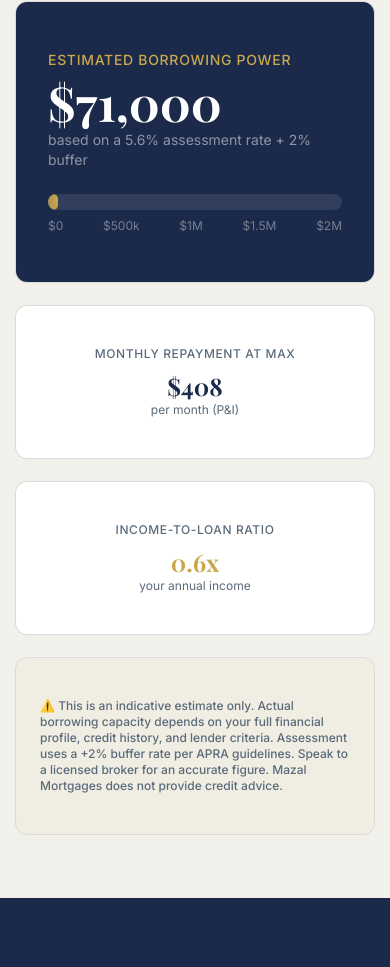
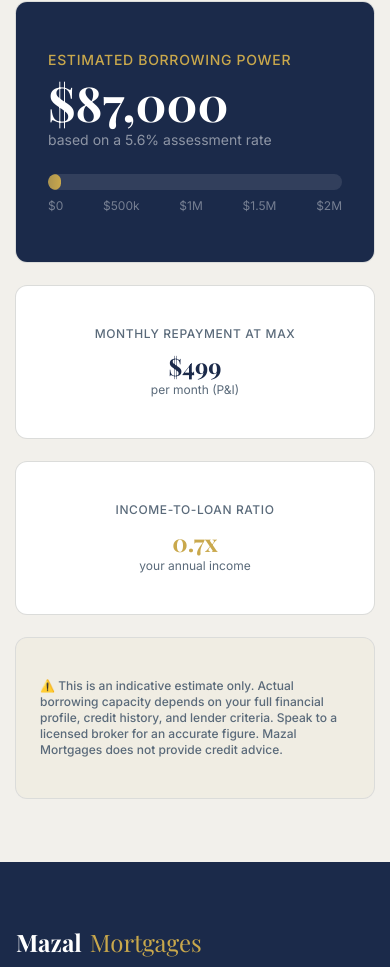
Before and after one commit to bennyblair/mazal-mortages, a Next.js app: page /calculator in a window 390 px wide. Shown: the part 2711-3678 px from the top of the page. Built offline with nearby package versions, Linux system fonts and the light colour scheme; a web font is replaced by a local one.

Commit message:
Remove 2% buffer from borrowing calc, fix mobile hero text overflow

```diff
--- a/src/app/calculator/page.tsx
+++ b/src/app/calculator/page.tsx
@@ -38,7 +38,7 @@ function calculateBorrowingPower(
 ) {
   // Simplified serviceability calculation
   // Banks typically use ~30% of gross income minus commitments
-  const assessmentRate = interestRate + 2; // Buffer rate
+  const assessmentRate = interestRate; // Use the entered rate directly
   const monthlyIncome = (income + otherIncome) / 12;
   const monthlyAvailable = monthlyIncome * 0.3 - expenses - existingRepayments;
   if (monthlyAvailable <= 0) return 0;
@@ -386,7 +386,7 @@ export default function CalculatorPage() {
                 <p className="mt-2 font-heading text-5xl font-bold">
                   {formatCurrency(borrowingPower)}
                 </p>
-                <p className="mt-1 text-sm text-white/50">based on a {bpRate}% assessment rate + 2% buffer</p>
+                <p className="mt-1 text-sm text-white/50">based on a {bpRate}% assessment rate</p>
 
                 {/* Visual gauge */}
                 <div className="mt-6">
@@ -436,8 +436,8 @@ export default function CalculatorPage() {
               <CardContent className="p-6">
                 <p className="text-xs font-medium text-muted-foreground">
                   ⚠️ This is an indicative estimate only. Actual borrowing capacity depends on
-                  your full financial profile, credit history, and lender criteria. Assessment uses
-                  a +2% buffer rate per APRA guidelines. Speak to a licensed broker for an accurate figure.
+                  your full financial profile, credit history, and lender criteria.
+                  Speak to a licensed broker for an accurate figure.
                   Mazal Mortgages does not provide credit advice.
                 </p>
               </CardContent>
--- a/src/app/page.tsx
+++ b/src/app/page.tsx
@@ -160,6 +160,9 @@ export default function HomePage() {
         .subtitle-entrance { animation: swipeInRight 0.7s cubic-bezier(0.22,1,0.36,1) forwards; }
         .button-entrance { animation: zoomBounceIn 0.6s cubic-bezier(0.34,1.56,0.64,1) forwards; }
         .typewriter-text { overflow: hidden; white-space: nowrap; border-right: 3px solid #C9A84C; animation: typewriter 2s steps(40) forwards, blink 0.7s step-end infinite; display: inline-block; }
+        @media (max-width: 640px) {
+          .typewriter-text { white-space: normal; animation: none; border-right: none; width: auto; text-align: center; }
+        }
         .shimmer-text { background: linear-gradient(90deg, #C9A84C 0%, #fff 15%, #C9A84C 30%, #C9A84C 100%); background-size: 200% auto; -webkit-background-clip: text; -webkit-text-fill-color: transparent; animation: shimmer 3s linear infinite; }
       `}</style>
 
```
